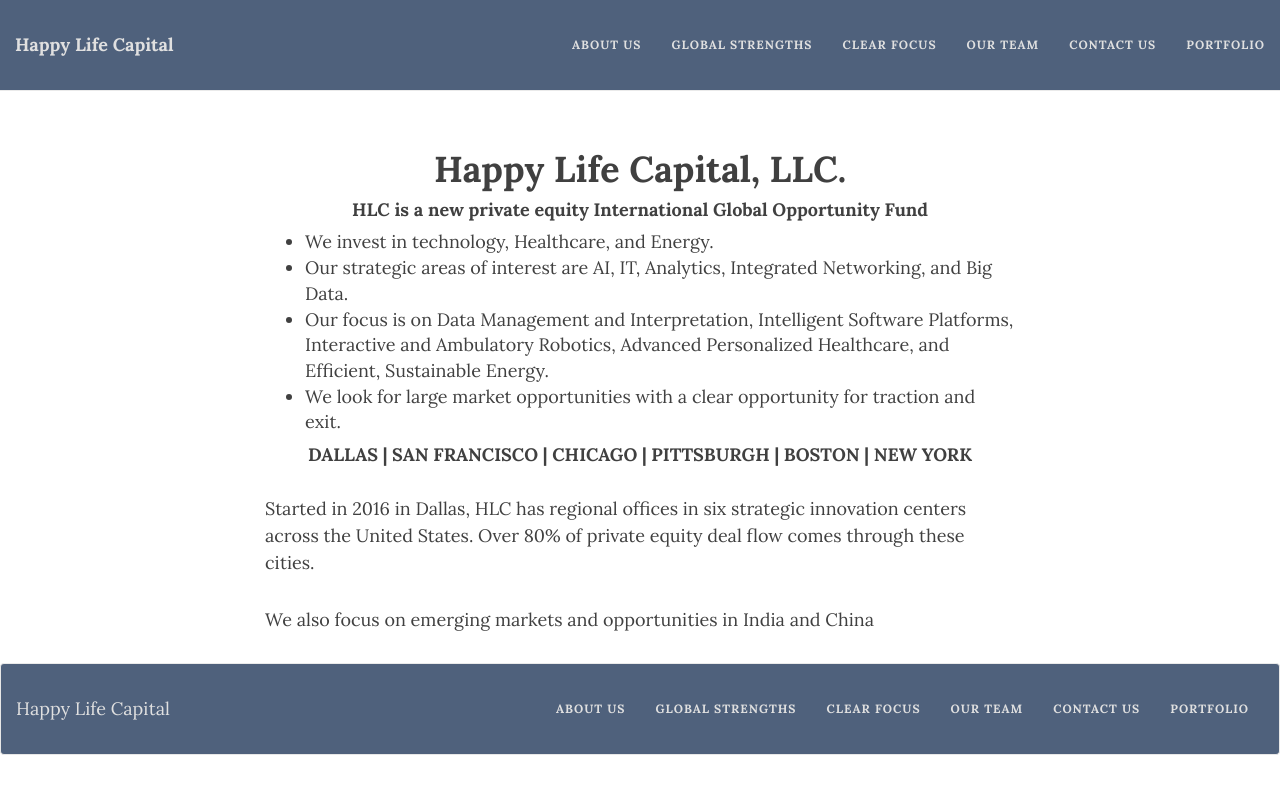
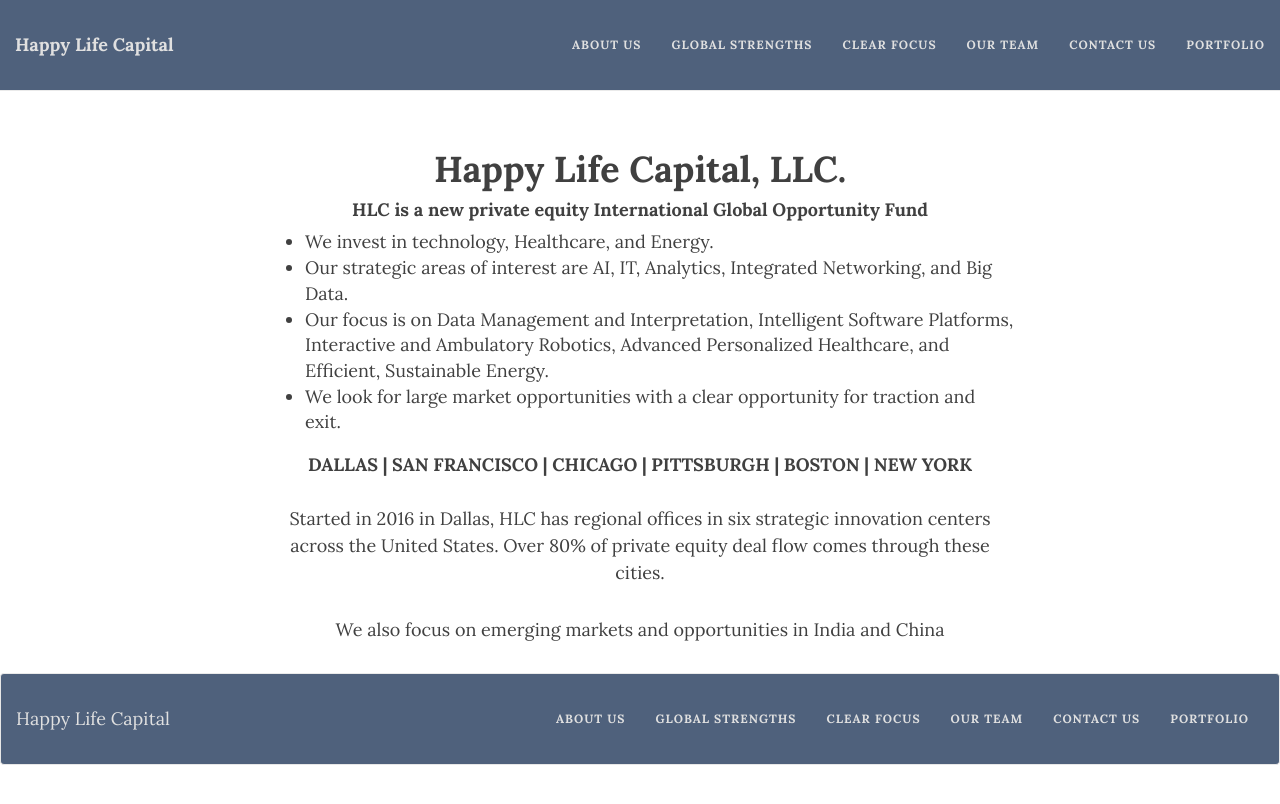
Before and after one commit to happylifecap/happylifecap.github.com, a Jekyll site: the page built from index.html, in a window 1280 px wide. Shown: the top 804 px of the page. Built offline with Jekyll 4.4.1, drawn with Linux system fonts in a browser that asks for light colours; nearby versions of some CDN libraries; the list of posts is cut into pages by our own code.

Commit message:
new stuff

```diff
--- a/index.html
+++ b/index.html
@@ -15,9 +15,15 @@ layout: base
 	  <li>Our focus is on Data Management and Interpretation, Intelligent Software Platforms, Interactive and Ambulatory Robotics, Advanced Personalized Healthcare, and Efficient, Sustainable Energy.</li>
 	  <li>We look for large market opportunities with a clear opportunity for traction and exit.</li>
 </ul>
+</div>
+</div>
+</div>
+<div class="container" role="main">
+  <div class="row">
+    <div class="col-lg-8 col-lg-offset-2 col-md-10 col-md-offset-2">
 <h4 align="center">DALLAS | SAN FRANCISCO | CHICAGO | PITTSBURGH | BOSTON | NEW YORK</h4>
-<p>Started in 2016 in Dallas, HLC has regional offices in six strategic innovation centers across the United States. Over 80% of private equity deal flow comes through these cities.</p>
-<p>We also focus on emerging markets and opportunities in India and China</p>
+<p align="center">Started in 2016 in Dallas, HLC has regional offices in six strategic innovation centers across the United States. Over 80% of private equity deal flow comes through these cities.</p>
+<p align="center">We also focus on emerging markets and opportunities in India and China</p>
 </div>
     </div>
   </div>
```
